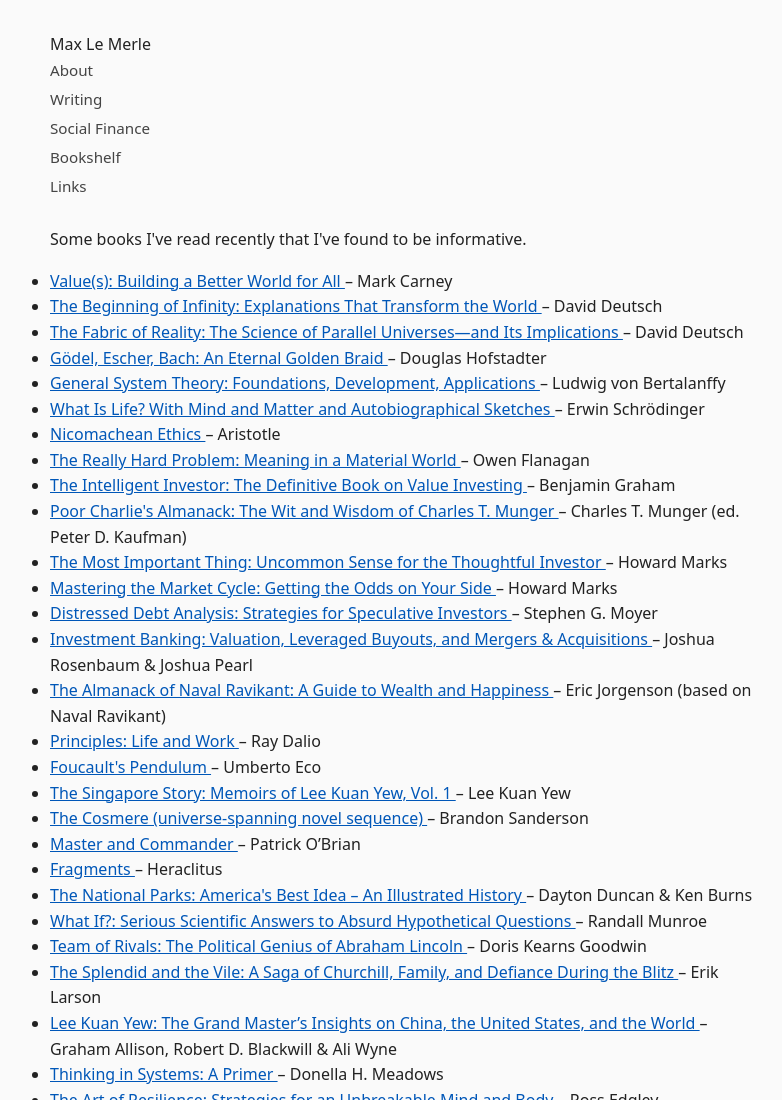
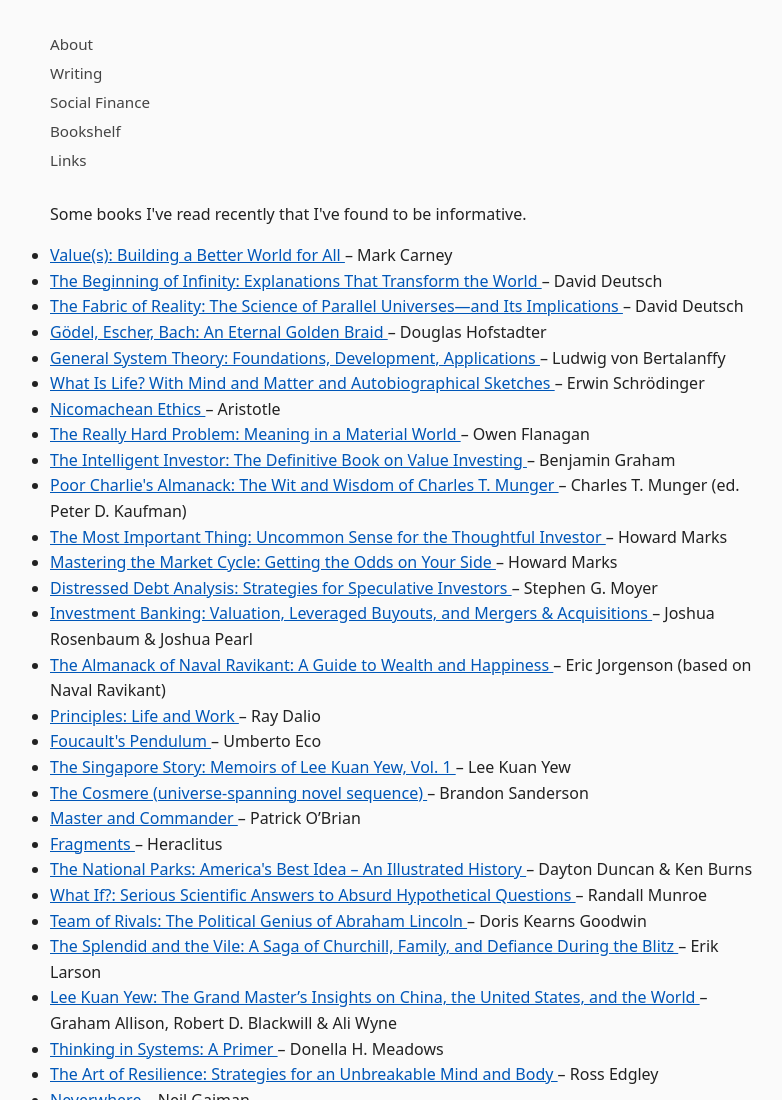
Before and after one commit to mlemerle/maxlemerle.com, a plain HTML site: page bookshelf.html in a window 1280 px wide. Shown: the top 1100 px of the page, without its empty margins (230-1012 px from the left). Drawn offline with Linux system fonts and the light colour scheme.

Commit message:
Remove site title from the header

```diff
--- a/bookshelf.html
+++ b/bookshelf.html
@@ -8,7 +8,6 @@
 </head>
 <body>
   <header>
-    <div class="site-title">Max Le Merle</div>
     <nav>
       <a href="index.html">About</a>
       <a href="writing.html">Writing</a>
```
